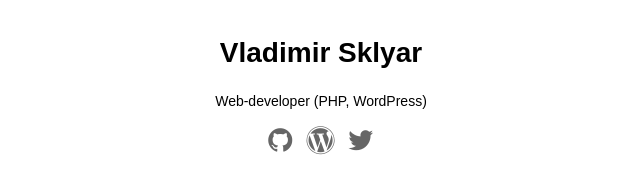
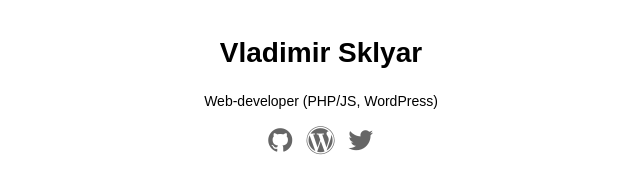
Before and after one commit to versusbassz/versusbassz.github.io, a plain HTML site: page index.html in a window 1280 px wide. Shown: the full height of the page, 319-959 px from the left. Drawn offline with Linux system fonts and the light colour scheme.

Commit message:
Actualize the skills list

```diff
--- a/index.html
+++ b/index.html
@@ -4,10 +4,10 @@
 	<meta charset="UTF-8">
 	<title>Vladimir Sklyar</title>
 
-	<meta name="description" content="Web-developer. PHP, WordPress, Symfony.">
+	<meta name="description" content="Web-developer. PHP/JS, WordPress.">
 
 	<meta property="og:title" content="Vladimir Sklyar">
-	<meta property="og:description" content="Web-developer. PHP, WordPress, Symfony.">
+	<meta property="og:description" content="Web-developer. PHP/JS, WordPress.">
 	<meta property="og:url" content="https://imgf.ru/">
 	<meta property="og:type" content="profile">
 
@@ -152,7 +152,7 @@
 <div class="hh-container">
 
 	<h1 class="h-style h1-style">Vladimir Sklyar</h1>
-	<p class="p-style">Web-developer (PHP, WordPress)</p>
+	<p class="p-style">Web-developer (PHP/JS, WordPress)</p>
 
 	<nav class="hh-social-links">
 		<a target="_blank" href="https://github.com/versusbassz"               title="github.com"    class="hh-social-links__link icon-github-circled"></a>
```
